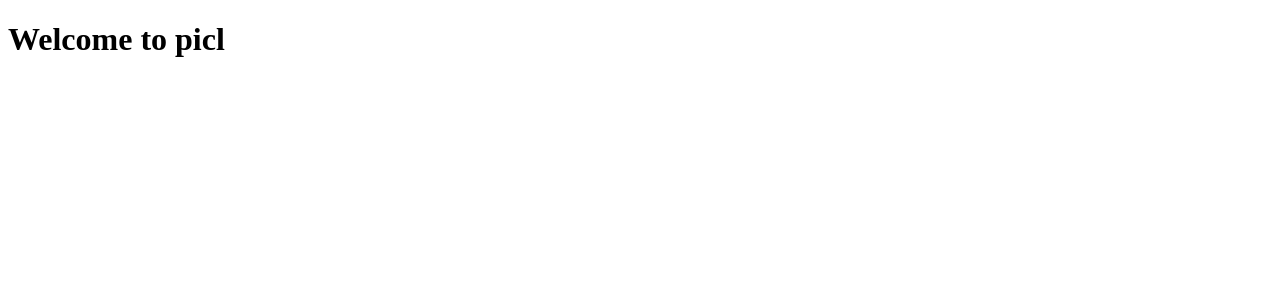
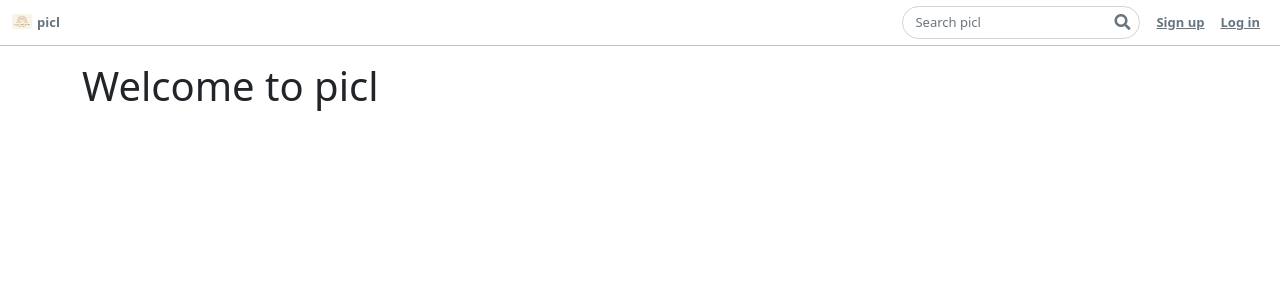
Before and after one commit to adshay18/Capstone-1, a Flask app: page / in a window 1280 px wide. Shown: the top 300 px of the page. Run offline with Flask 2, Linux system fonts and the light colour scheme; some libraries are stand-ins or nearby versions.

Commit message:
define login/logout functions, add navbar and styling

```diff
--- a/app.py
+++ b/app.py
@@ -19,6 +19,29 @@ toolbar = DebugToolbarExtension(app)
 
 connect_db(app)
 
+@app.before_request
+def add_user_to_g():
+    """If we're logged in, add curr user to Flask global."""
+
+    if CURR_USER_KEY in session:
+        g.user = User.query.get(session[CURR_USER_KEY])
+
+    else:
+        g.user = None
+
+
+def do_login(user):
+    """Log in user."""
+
+    session[CURR_USER_KEY] = user.id
+
+
+def do_logout():
+    """Logout user."""
+
+    if CURR_USER_KEY in session:
+        del session[CURR_USER_KEY]
+
 @app.route('/')
 def home_page():
     '''Shows homepage for app'''
--- /dev/null
+++ b/static/stylesheets/app.css
@@ -0,0 +1,80 @@
+.navbar {
+	background-color: #fff;
+	height: 46px;
+	border-bottom: 1px solid rgba(0, 0, 0, 0.25);
+	margin-bottom: 1rem;
+	position: relative;
+	z-index: 9999;
+}
+
+.navbar a {
+	color: #66757f;
+	font-size: 13px;
+	font-weight: bold;
+}
+
+.navbar a:hover {
+	color: #1c94e0;
+}
+
+.navbar-brand {
+	display: flex;
+	align-items: center;
+}
+
+.navbar-brand > img {
+	display: inline-block;
+	margin-bottom: 2px;
+	margin-right: 5px;
+	width: 20px;
+	border-radius: 2px;
+}
+
+.nav > li > a > img {
+	width: 32px;
+	border-radius: 32px;
+}
+
+ul.nav.navbar-nav {
+	align-items: center;
+}
+
+ul.nav.navbar-nav li {
+	margin: 0 0.5rem;
+	display: flex;
+}
+
+nav form.navbar-form {
+	display: flex;
+	position: relative;
+}
+
+#search.form-control {
+	border-radius: 20px;
+	margin-bottom: 0;
+	width: 100%;
+	font-size: 13px;
+	padding-right: 28px;
+	box-sizing: border-box;
+}
+
+#search.form-control + .btn {
+	position: absolute;
+	right: 9px;
+	top: 2px;
+	bottom: 4px;
+	z-index: 1;
+	padding: 0;
+	color: #66757f;
+}
+
+#search.form-control + .btn:active,
+#search.form-control + .btn:focus {
+	box-shadow: none;
+}
+
+#search:active,
+#search:focus {
+	box-shadow: none;
+	border: 2px solid #007bff;
+}
--- a/templates/base.html
+++ b/templates/base.html
@@ -5,9 +5,53 @@
     <meta http-equiv="X-UA-Compatible" content="IE=edge">
     <meta name="viewport" content="width=device-width, initial-scale=1.0">
     <title>{% block title %}{% endblock %}</title>
+    <link rel="stylesheet" href="https://use.fontawesome.com/releases/v5.3.1/css/all.css">
+    <link href="https://cdn.jsdelivr.net/npm/bootstrap@5.1.3/dist/css/bootstrap.min.css" rel="stylesheet">
+    <link rel="stylesheet" href="/static/stylesheets/app.css">
 </head>
 <body>
-    {% block content %}
-    {% endblock %}
+    <nav class="navbar navbar-expand">
+        <div class="container-fluid">
+          <div class="navbar-header">
+            <a href="/" class="navbar-brand">
+              <img src="/static/images/logo-search-grid-desktop.png" alt="logo">
+              <span>picl</span>
+            </a>
+          </div>
+          <ul class="nav navbar-nav navbar-right">
+            {% if request.endpoint != None %}
+            <li>
+              <form class="navbar-form navbar-right" action="/">
+                <input name="q" class="form-control" placeholder="Search picl" id="search">
+                <button class="btn btn-default">
+                  <span class="fa fa-search"></span>
+                </button>
+              </form>
+            </li>
+            {% endif %}
+            {% if not g.user %}
+            <li><a href="/signup">Sign up</a></li>
+            <li><a href="/login">Log in</a></li>
+            {% else %}
+            <li>
+              <a href="/users/{{ g.user.id }}">
+                {{g.user.username}}
+              </a>
+            </li>
+            <li><a href="/messages/new">New Message</a></li>
+            <li><a href="/logout">Log out</a></li>
+            {% endif %}
+          </ul>
+        </div>
+      </nav>
+      <div class="container">
+        {% for category, message in get_flashed_messages(with_categories=True) %}
+        <div class="alert alert-{{ category }}">{{ message }}</div>
+        {% endfor %}
+
+        {% block content %}
+        {% endblock %}
+
+      </div>
 </body>
 </html>
```
Also changed, not shown: static/images/logo-search-grid-desktop.png (added).
